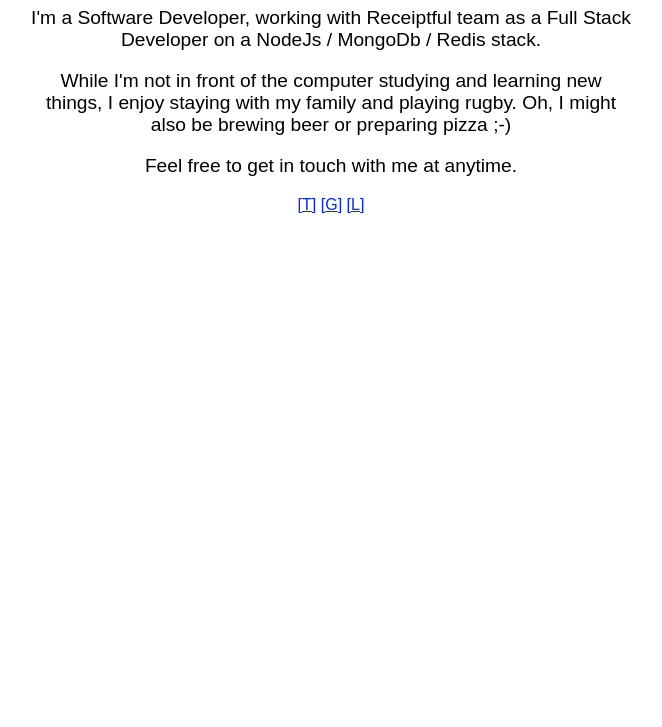
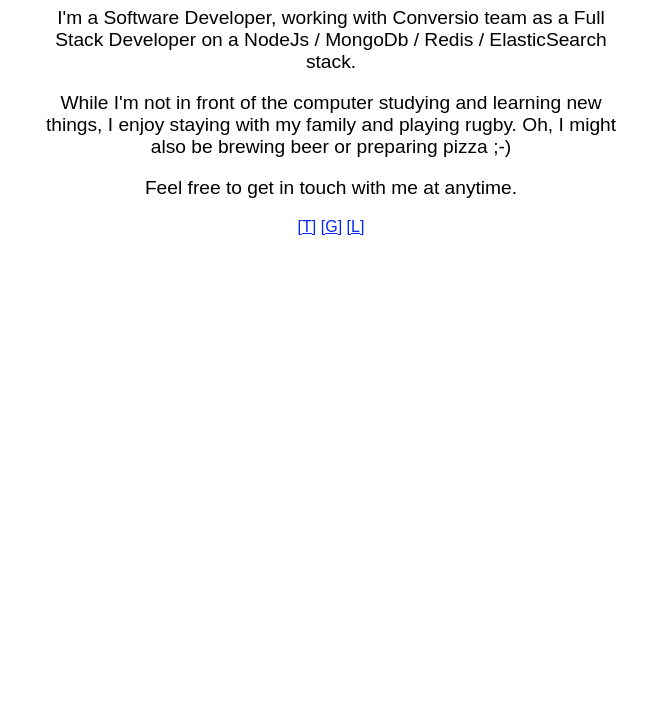
Before and after one commit to stefanosala/stefanosala, a plain HTML site: page index.html in a window 1280 px wide. Shown: the part 73-800 px from the top of the page, without its empty margins (309-971 px from the left). Drawn offline with Linux system fonts and the light colour scheme.

Commit message:
Update index.html

```diff
--- a/index.html
+++ b/index.html
@@ -34,7 +34,7 @@
     </head>
     <body>
         <h1>hi, my name is Stefano :-)</h1>
-        <p>I'm a Software Developer, working with Receiptful team as a Full Stack Developer on a NodeJs / MongoDb / Redis stack.</p>
+        <p>I'm a Software Developer, working with Conversio team as a Full Stack Developer on a NodeJs / MongoDb / Redis / ElasticSearch stack.</p>
         <p>While I'm not in front of the computer studying and learning new things, I enjoy staying with my family and playing rugby. Oh, I might also be brewing beer or preparing pizza ;-)</p>
         <p>Feel free to get in touch with me at anytime.</p>
         <ul>
```
